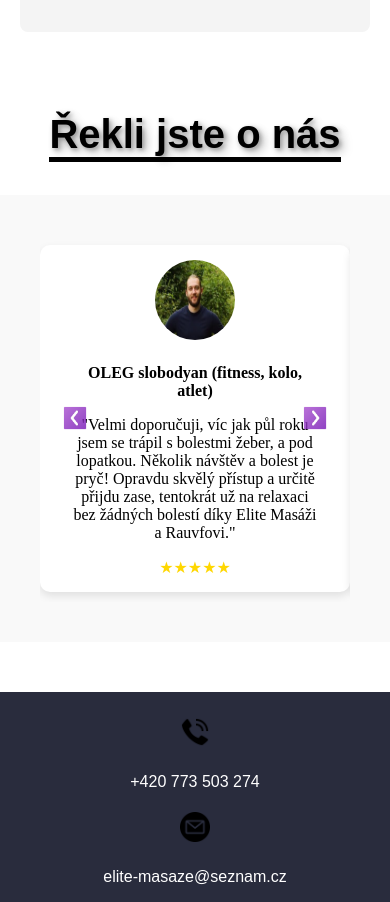
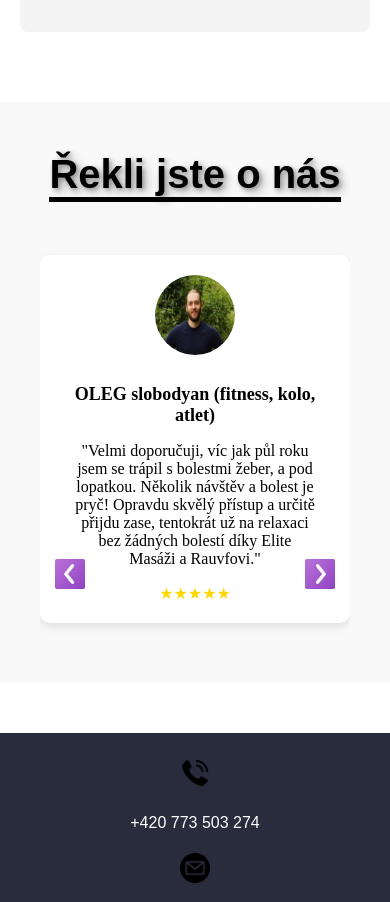
Before and after one commit to KilingHero/Rauf-Project, a website: page index.html in a window 390 px wide. Shown: the part 7494-8396 px from the top of the page. Drawn offline with Linux system fonts and the light colour scheme; a web font is replaced by a local one.

Commit message:
RECENZE OPRAVA

```diff
--- a/index.html
+++ b/index.html
@@ -236,13 +236,27 @@
       </section>
 
       <!-- hodnoceni zakazniku -->
-      <section class="">
+      <section class="customer-reviews hodnoceni">
         <div class="reklijsteonasContainer">
           <h2 class="reklijsteonas">Řekli jste o nás</h2>
         </div>
-        <div class="customer-reviews hodnoceni">
         <div class="reviews-slider">
           <div class="reviews-container">
+            <!-- Duplikát poslední recenze (na začátku pro cyklický efekt) -->
+            <div class="review">
+              <div class="customer-photo">
+                <img src="./images/lukyn.png" alt="Customer 1" />
+              </div>
+              <div class="customer-review">
+                <h4>Lukáš Trtil (silový trojboj)</h4>
+                <p class="review-text">
+                  „Nejlepší sportovní masér v Brně, opraví i to, co není rozbité“
+                </p>
+                <div class="stars">&#9733;&#9733;&#9733;&#9733;&#9733;</div>
+              </div>
+            </div>
+
+            <!-- Skutečné recenze -->
             <div class="review">
               <div class="customer-photo">
                 <img src="./images/oleg.png" alt="Customer 1" />
@@ -250,15 +264,15 @@
               <div class="customer-review">
                 <h4>OLEG slobodyan (fitness, kolo, atlet)</h4>
                 <p class="review-text">
-                    "Velmi doporučuji, víc jak půl roku jsem se trápil s
-                    bolestmi žeber, a pod lopatkou. Několik návštěv a bolest je
-                    pryč! Opravdu skvělý přístup a určitě přijdu zase, tentokrát
-                    už na relaxaci bez žádných bolestí díky Elite Masáži a
-                    Rauvfovi."
+                  "Velmi doporučuji, víc jak půl roku jsem se trápil s bolestmi žeber,
+                  a pod lopatkou. Několik návštěv a bolest je pryč! Opravdu skvělý
+                  přístup a určitě přijdu zase, tentokrát už na relaxaci bez žádných
+                  bolestí díky Elite Masáži a Rauvfovi."
                 </p>
                 <div class="stars">&#9733;&#9733;&#9733;&#9733;&#9733;</div>
               </div>
             </div>
+
             <div class="review">
               <div class="customer-photo">
                 <img src="./images/jan.png" alt="Customer 2" />
@@ -271,6 +285,7 @@
                 <div class="stars">&#9733;&#9733;&#9733;&#9733;&#9733;</div>
               </div>
             </div>
+
             <div class="review">
               <div class="customer-photo">
                 <img src="./images/martin.png" alt="Customer 1" />
@@ -278,13 +293,14 @@
               <div class="customer-review">
                 <h4>Martin Spěvák (volejbalista)</h4>
                 <p class="review-text">
-                    „Skvělá masáž velmi přátelský přístup. Masér s vámi probere
-                    vaše potíže, podrobně zjistí co kde bolí a až pak vám bolest
-                    napraví. Doporučuji!“
+                  „Skvělá masáž velmi přátelský přístup. Masér s vámi probere vaše
+                  potíže, podrobně zjistí co kde bolí a až pak vám bolest napraví.
+                  Doporučuji!“
                 </p>
                 <div class="stars">&#9733;&#9733;&#9733;&#9733;&#9733;</div>
               </div>
             </div>
+
             <div class="review">
               <div class="customer-photo">
                 <img src="./images/juran.png" alt="Customer 1" />
@@ -292,12 +308,13 @@
               <div class="customer-review">
                 <h4>JAN JAKUB JURÁŇ (silový trojboj)</h4>
                 <p class="review-text">
-                    „Skvělý a hezký masér. Vždy když příjdu na masáž, tak se
-                    můžu následně vrátit do tréninku jako novej “
+                  „Skvělý a hezký masér. Vždy když příjdu na masáž, tak se můžu
+                  následně vrátit do tréninku jako novej“
                 </p>
                 <div class="stars">&#9733;&#9733;&#9733;&#9733;&#9733;</div>
               </div>
             </div>
+
             <div class="review">
               <div class="customer-photo">
                 <img src="./images/vendula.png" alt="Customer 1" />
@@ -305,14 +322,15 @@
               <div class="customer-review">
                 <h4>Vendula Ptáčková</h4>
                 <p class="review-text">
-                    Dlouho jsem si chtěla dopřát kvalitní masáž, která mi pomůže
-                    se uvolnit a aspoň na chvíli vypnout od mýho rozlítanýho
-                    programu a taky masáž, která mi uleví od bolesti trapéz a
-                    beder. A to jsem taky v Elite masáže dostala.
+                  Dlouho jsem si chtěla dopřát kvalitní masáž, která mi pomůže se
+                  uvolnit a aspoň na chvíli vypnout od mýho rozlítanýho programu a
+                  taky masáž, která mi uleví od bolesti trapéz a beder. A to jsem taky
+                  v Elite masáže dostala.
                 </p>
                 <div class="stars">&#9733;&#9733;&#9733;&#9733;&#9733;</div>
               </div>
             </div>
+
             <div class="review">
               <div class="customer-photo">
                 <img src="./images/adam (1).png" alt="Customer 1" />
@@ -320,14 +338,16 @@
               <div class="customer-review">
                 <h4>Adam Kyzlink (silový trojboj)</h4>
                 <p class="review-text">
-                    Profesionální, příjemný a vstřícný personál, který vykonává
-                    skvělé služby. Byl jsem ohromen kvalitou masáže kterou jsem
-                    si zde užil, a rád si ji v budoucnu zopakuji. Doporučuji
-                    každému, kdo hledá prvotřídní masáže za skvělou cenu.
+                  Profesionální, příjemný a vstřícný personál, který vykonává skvělé
+                  služby. Byl jsem ohromen kvalitou masáže, kterou jsem si zde užil, a
+                  rád si ji v budoucnu zopakuji. Doporučuji každému, kdo hledá
+                  prvotřídní masáže za skvělou cenu.
                 </p>
                 <div class="stars">&#9733;&#9733;&#9733;&#9733;&#9733;</div>
               </div>
             </div>
+
+            <!-- Přidáváme chybějící recenzi Lukáše Trtila -->
             <div class="review">
               <div class="customer-photo">
                 <img src="./images/lukyn.png" alt="Customer 1" />
@@ -335,12 +355,28 @@
               <div class="customer-review">
                 <h4>Lukáš Trtil (silový trojboj)</h4>
                 <p class="review-text">
-                    „Nejlepší sportovní masér v Brně, opraví i to, co není rozbité “
+                  „Nejlepší sportovní masér v Brně, opraví i to, co není rozbité“
                 </p>
                 <div class="stars">&#9733;&#9733;&#9733;&#9733;&#9733;</div>
               </div>
             </div>
-              <!-- Další recenze, pokud existují -->
+
+            <!-- Duplikát první recenze (na konci pro cyklický efekt) -->
+            <div class="review">
+              <div class="customer-photo">
+                <img src="./images/oleg.png" alt="Customer 1" />
+              </div>
+              <div class="customer-review">
+                <h4>OLEG slobodyan (fitness, kolo, atlet)</h4>
+                <p class="review-text">
+                  "Velmi doporučuji, víc jak půl roku jsem se trápil s bolestmi žeber,
+                  a pod lopatkou. Několik návštěv a bolest je pryč! Opravdu skvělý
+                  přístup a určitě přijdu zase, tentokrát už na relaxaci bez žádných
+                  bolestí díky Elite Masáži a Rauvfovi."
+                </p>
+                <div class="stars">&#9733;&#9733;&#9733;&#9733;&#9733;</div>
+              </div>
+            </div>
           </div>
           <!-- Šipky pro posouvání recenzí -->
           <div class="slider-controls">
@@ -350,8 +386,9 @@
             <!-- Pravá šipka -->
           </div>
         </div>
-        </div>
       </section>
+
+
     </main>
 
     <!-- footer -->
--- a/script.js
+++ b/script.js
@@ -86,88 +86,70 @@ document.querySelector(".prev").onclick = function() {
 }
 
 
+
+
+
 // hodnoceni
 
-document.addEventListener("DOMContentLoaded", function() {
+document.addEventListener("DOMContentLoaded", function () {
   const sliderContainer = document.querySelector('.reviews-container');
   const reviews = document.querySelectorAll('.review');
   const nextButton = document.querySelector('.dalsi');
   const prevButton = document.querySelector('.predchozi');
 
-  let currentIndex = 0;
+  let currentIndex = 1; // Začínáme na první skutečné recenzi (po duplikované poslední)
   const totalReviews = reviews.length;
 
-  if (!sliderContainer || totalReviews === 0 || !nextButton || !prevButton) {
-      console.error('Některý z prvků nebyl nalezen. Zkontroluj, zda se třídy v HTML shodují s těmi v JavaScriptu.');
-      return;
-  }
-
-  // Funkce pro kontrolu, zda je zobrazení na mobilním zařízení
-  function isMobile() {
-    return window.innerWidth <= 768;
-  }
-
   // Nastavení počáteční pozice
-  updateSliderPosition();
+  updateSliderPosition(false); // Bez animace
 
   // Posun doprava (další recenze)
-  nextButton.addEventListener('click', function() {
-    handleNext();
+  nextButton.addEventListener('click', function () {
+    currentIndex++;
+    updateSliderPosition(true);
   });
 
   // Posun doleva (předchozí recenze)
-  prevButton.addEventListener('click', function() {
-    handlePrev();
+  prevButton.addEventListener('click', function () {
+    currentIndex--;
+    updateSliderPosition(true);
   });
 
-  // Funkce pro posun doprava (cyklický efekt)
-  function handleNext() {
-    if (currentIndex < totalReviews - 1) {
-      currentIndex++;
-      updateSliderPosition();
+  // Aktualizace pozice slideru
+  function updateSliderPosition(withTransition) {
+    const reviewWidth = sliderContainer.querySelector('.review').clientWidth;
+
+    // Zda použít animaci
+    if (withTransition) {
+      sliderContainer.style.transition = 'transform 0.5s ease-in-out';
     } else {
-      // Přechod na poslední pozici a bez animace zpět na první
-      currentIndex++;
-      updateSliderPosition();
+      sliderContainer.style.transition = 'none';
+    }
 
+    // Posun slideru podle aktuálního indexu
+    sliderContainer.style.transform = `translateX(-${(reviewWidth + 10) * currentIndex}px)`;
+
+    // Pokud se dostaneme na virtuální poslední, přechod na skutečnou první recenzi
+    if (currentIndex === totalReviews - 1) {
       setTimeout(() => {
-        sliderContainer.classList.add('no-transition'); // Vypne animaci
-        currentIndex = 0; // Reset na první recenzi
-        updateSliderPosition();
-        setTimeout(() => sliderContainer.classList.remove('no-transition'), 0); // Znovu zapne animaci
-      }, 500); // Doba trvání animace
+        sliderContainer.style.transition = 'none'; // Vypnutí animace
+        currentIndex = 1; // Skutečná první recenze
+        sliderContainer.style.transform = `translateX(-${(reviewWidth + 10) * currentIndex}px)`;
+      }, 500); // Doba trvání přechodu
+    }
+
+    // Pokud se dostaneme na virtuální první, přechod na skutečnou poslední recenzi
+    if (currentIndex === 0) {
+      setTimeout(() => {
+        sliderContainer.style.transition = 'none'; // Vypnutí animace
+        currentIndex = totalReviews - 2; // Skutečná poslední recenze
+        sliderContainer.style.transform = `translateX(-${(reviewWidth + 10) * currentIndex}px)`;
+      }, 500); // Doba trvání přechodu
     }
   }
 
-  // Funkce pro posun doleva (cyklický efekt)
-  function handlePrev() {
-    if (currentIndex > 0) {
-      currentIndex--;
-      updateSliderPosition();
-    } else {
-      // Přechod na první pozici a bez animace zpět na poslední
-      currentIndex--;
-      updateSliderPosition();
-
-      setTimeout(() => {
-        sliderContainer.classList.add('no-transition'); // Vypne animaci
-        currentIndex = totalReviews - 1; // Reset na poslední recenzi
-        updateSliderPosition();
-        setTimeout(() => sliderContainer.classList.remove('no-transition'), 0); // Znovu zapne animaci
-      }, 500); // Doba trvání animace
-    }
-  }
-
-  // Aktualizace pozice slideru
-  function updateSliderPosition() {
-    const reviewWidth = sliderContainer.querySelector('.review').clientWidth;
-    sliderContainer.style.transition = 'transform 0.5s ease-in-out';
-    sliderContainer.style.transform = `translateX(-${(reviewWidth) * currentIndex}px)`;
-    console.log(`Posunuto na index: ${currentIndex}, Šířka recenze: ${reviewWidth}px`);
-  }
-
   // Reaguje na změnu velikosti okna prohlížeče a aktualizuje aktuální pozici
-  window.addEventListener('resize', function() {
-    updateSliderPosition(); // Zajistí, že se slider přizpůsobí nové velikosti okna
+  window.addEventListener('resize', function () {
+    updateSliderPosition(false); // Bez animace
   });
 });
--- a/style.css
+++ b/style.css
@@ -143,7 +143,7 @@ nav ul li a.rezervace {
   font-style: normal;
   font-size: 190px;
   position: absolute;
-  top: -40%;
+  top: -30vh;
   left: 50%;
   transform: translate(-50%, -50%);
   text-align: center;
@@ -173,7 +173,7 @@ nav ul li a.rezervace {
   font-size: 40px;
   text-align: center;
   z-index: 4;
-  margin-top: 200px;
+  margin-top: 17vh;
   color: white;
 }
 
@@ -646,68 +646,54 @@ nav ul li a.rezervace {
     6px 6px 12px rgba(0, 0, 0, 0.1);
   font-size: 40px;
   color: black;
-  text-align: center;
-  display: inline-block; /* Aby nadpis zabíral jen šířku textu */
-  border-bottom: 5px solid black; /* Podtržení přímo jako border */
+  display: inline-block;
+  border-bottom: 5px solid black;
 }
 
-/* Styl pro slider a recenze */
 .reviews-slider {
   position: relative;
-  overflow: hidden; /* Skryje přebytečný obsah */
-  width: 80%; /* Šířka slideru menší než 100% */
+  overflow: hidden;
+  width: 100%; /* Zajistí, že slider zabírá celou šířku obrazovky */
   margin: 0 auto;
-  padding: 20px 0; /* Odsazení nahoře a dole */
-  box-sizing: border-box; /* Zahrnuje padding do celkové šířky */
+  padding: 20px 0;
+  box-sizing: border-box;
 }
 
 .reviews-container {
   display: flex;
-  transition: transform 0.5s ease-in-out; /* Plynulý přechod při posunu */
-  width: fit-content; /* Přizpůsobení šířky na základě obsahu */
+  transition: transform 0.5s ease-in-out;
 }
 
 .review {
-  flex: 0 0 80%; /* Každá recenze zabírá 80% šířky slideru */
+  flex: 0 0 90%; /* Každá recenze zabírá 90 % šířky */
+  margin-right: 10px; /* Malý odstup pro viditelnost další recenze */
   box-sizing: border-box;
-  padding: 20px; /* Odsazení uvnitř recenze */
-  margin-right: 20px; /* Mezera mezi recenzemi */
-  text-align: left;
-  display: flex; /* Flexbox pro obsah recenze */
-  flex-direction: column; /* Vertikální uspořádání obsahu */
-  align-items: center; /* Horizontální centrování obsahu */
-  justify-content: center; /* Vertikální centrování obsahu */
-  min-height: 250px; /* Minimální výška pro jednotný vzhled */
-  background-color: #fff; /* Bílé pozadí recenze */
-  box-shadow: 0 4px 8px rgba(0, 0, 0, 0.1); /* Lehký stín pro oddělení */
-}
-
-.customer-photo {
-  margin-bottom: 15px; /* Odsazení mezi fotkou a textem */
+  padding: 20px;
+  text-align: center;
+  background-color: #fff;
+  box-shadow: 0 4px 8px rgba(0, 0, 0, 0.1);
+  border-radius: 10px;
 }
 
 .customer-photo img {
   border-radius: 50%;
-  width: 120px; /* Zvýšená šířka obrázku */
-  height: 120px; /* Zvýšená výška obrázku */
+  width: 300px;
+  height: 300px;
 }
 
 .customer-review {
-  max-width: 600px; /* Maximální šířka textu recenze */
-  text-align: center; /* Centrovaný text */
+  max-width: 90%;
+  margin: 0 auto;
 }
 
 .review h4 {
-  margin: 10px 0;
+  margin-top: 15px;
+  font-size: 18px;
 }
 
-.review-text {
-  width: 100%;
-}
-
-.review .stars {
+.stars {
   color: gold;
-  margin-top: 10px; /* Odsazení mezi textem a hvězdičkami */
+  margin-top: 10px;
 }
 
 .slider-controls {
@@ -716,43 +702,36 @@ nav ul li a.rezervace {
   transform: translateY(-50%);
   width: 100%;
   display: flex;
-  justify-content: space-between; /* Posune šipky na kraj slideru */
-  pointer-events: none; /* Zabrání, aby šipky překážely při klikání na obsah */
-  z-index: 10; /* Zajistí, že šipky jsou nad ostatními prvky */
-  padding: 0 50px; /* Odsazení od okraje slideru */
-  box-sizing: border-box; /* Zahrnuje padding do celkové šířky */
+  justify-content: space-between;
+  pointer-events: none;
+  z-index: 10;
 }
 
 .slider-controls button {
-  width: 40px; /* Šířka tlačítka */
-  height: 40px; /* Výška tlačítka */
-  background-color: transparent; /* Průhledné pozadí */
-  border: none; /* Žádné okraje */
-  cursor: pointer; /* Změna kurzoru při najetí */
-  pointer-events: auto; /* Umožní kliknutí na tlačítka */
-  background-repeat: no-repeat; /* Zajistí, že se obrázek nebude opakovat */
-  background-size: contain; /* Zmenší obrázek, aby se vešel do tlačítka */
-  background-position: center; /* Umístí obrázek doprostřed tlačítka */
-  opacity: 0.8; /* Trochu průhledné pro lepší vzhled */
+  width: 40px;
+  height: 40px;
+  background-color: transparent;
+  border: none;
+  cursor: pointer;
+  pointer-events: auto;
+  background-repeat: no-repeat;
+  background-size: contain;
+  background-position: center;
+  opacity: 0.8;
 }
 
 .slider-controls button.predchozi {
-  background-image: url('./images/prev.png'); /* Obrázek levé šipky */
+  background-image: url('./images/prev.png'); /* Levá šipka */
+  margin-left: 10px;
 }
 
 .slider-controls button.dalsi {
-  background-image: url('./images/next.png'); /* Obrázek pravé šipky */
+  background-image: url('./images/next.png'); /* Pravá šipka */
+  margin-right: 10px;
 }
 
 .slider-controls button:hover {
-  opacity: 1; /* Plná viditelnost při najetí myší */
-}
-.reviews-container {
-  transition: transform 0.5s ease-in-out; /* Plynulý přechod při posunu */
-}
-
-.reviews-container.no-transition {
-  transition: none; /* Vypne plynulý přechod */
+  opacity: 1;
 }
 
 
@@ -1159,50 +1138,44 @@ footer {
 
 /* hodnoceni  */
 .reviews-slider {
-  width: 100%; /* Slider bude zabírat celou šířku displeje */
-  padding: 10px 0; /* Odsazení nahoře a dole */
-  margin: 0 auto; /* Centrované umístění */
+  width: 100%;
+  overflow: hidden; /* Skryje přebytečný obsah, aby nebyla vidět část další recenze */
   box-sizing: border-box;
-  overflow: hidden; /* Skryje přebytečný obsah */
 }
 
 .reviews-container {
   display: flex;
   transition: transform 0.5s ease-in-out; /* Plynulý přechod při posunu */
-  width: 100%; /* Přizpůsobí šířce slideru */
-  margin: 0; /* Odstranění mezer */
-  padding: 0; /* Odstranění mezer */
+  width: 100%; /* Zajistí, že kontejner zabírá 100% šířky */
 }
 
 .review {
-  flex: 0 0 100%; /* Každá recenze zabírá celou šířku slideru */
+  flex: 0 0 100%; /* Každá recenze zabírá 100 % šířky */
   box-sizing: border-box;
-  padding: 15px; /* Vnitřní odsazení recenze */
-  margin: 0; /* Bez mezery mezi recenzemi */
-  text-align: center; /* Centrovaný text */
-  display: flex; /* Flexbox pro obsah recenze */
-  flex-direction: column; /* Vertikální uspořádání obsahu */
-  align-items: center; /* Horizontální centrování obsahu */
-  justify-content: center; /* Vertikální centrování obsahu */
-  min-height: 200px; /* Minimální výška pro jednotný vzhled */
-  background-color: #fff; /* Bílé pozadí recenze */
-  box-shadow: 0 4px 8px rgba(0, 0, 0, 0.1); /* Lehký stín pro oddělení */
-  border-radius: 10px; /* Zaoblené rohy pro lepší vzhled */
+  padding: 20px; /* Odsazení uvnitř recenze */
+  text-align: center;
+  display: flex;
+  flex-direction: column;
+  align-items: center;
+  justify-content: center;
+  background-color: #fff;
+  box-shadow: 0 4px 8px rgba(0, 0, 0, 0.1); /* Jemný stín */
+  border-radius: 10px;
 }
 
 .customer-photo {
-  margin-bottom: 10px; /* Odsazení mezi fotkou a textem */
+  margin-bottom: 15px;
 }
 
 .customer-photo img {
   border-radius: 50%;
-  width: 80px; /* Velikost obrázku na mobilu */
+  width: 80px;
   height: 80px;
 }
 
 .customer-review {
-  max-width: 90%; /* Maximální šířka textu recenze na mobilu */
-  text-align: center; /* Centrovaný text */
+  max-width: 90%;
+  margin: 0 auto;
 }
 
 .review h4 {
@@ -1215,35 +1188,33 @@ footer {
 
 .review .stars {
   color: gold;
-  margin-top: 10px; /* Odsazení mezi textem a hvězdičkami */
+  margin-top: 10px;
 }
 
+/* Šipky pod recenzí */
 .slider-controls {
-  position: absolute;
-  top: 50%;
-  transform: translateY(-50%);
+  display: flex;
+  justify-content: space-between;
+  margin-top: 16vh;
   width: 100%;
-  display: flex;
-  justify-content: space-between; /* Posune šipky na kraj slideru */
-  pointer-events: none; /* Zabrání, aby šipky překážely při klikání na obsah */
-  z-index: 10; /* Zajistí, že šipky jsou nad ostatními prvky */
-  padding: 0 20px; /* Menší odsazení od okraje */
-  box-sizing: border-box;
+  padding: 0 0px; /* Odsazení šipek od kraje */
 }
 
 .slider-controls button {
-  width: 30px; /* Menší tlačítka na mobilu */
-  height: 30px;
-  background-color: transparent; /* Průhledné pozadí */
-  border: none; /* Žádné okraje */
-  cursor: pointer; /* Změna kurzoru při najetí */
-  pointer-events: auto; /* Umožní kliknutí na tlačítka */
-  background-repeat: no-repeat; /* Zajistí, že se obrázek nebude opakovat */
-  background-size: contain; /* Zmenší obrázek, aby se vešel do tlačítka */
-  background-position: center; /* Umístí obrázek doprostřed tlačítka */
-  opacity: 0.8; /* Trochu průhledné pro lepší vzhled */
+  width: 40px;
+  height: 40px;
+  background-color: transparent;
+  border: none;
+  background-repeat: no-repeat;
+  background-size: contain;
+  background-position: center;
+  cursor: pointer;
+  opacity: 0.8;
 }
 
+.slider-controls button:hover {
+  opacity: 1;
+}
 
   /* Footer na mobilu */
   .footer-container {
```
Lines whose indentation alone changed are shown as unchanged.
